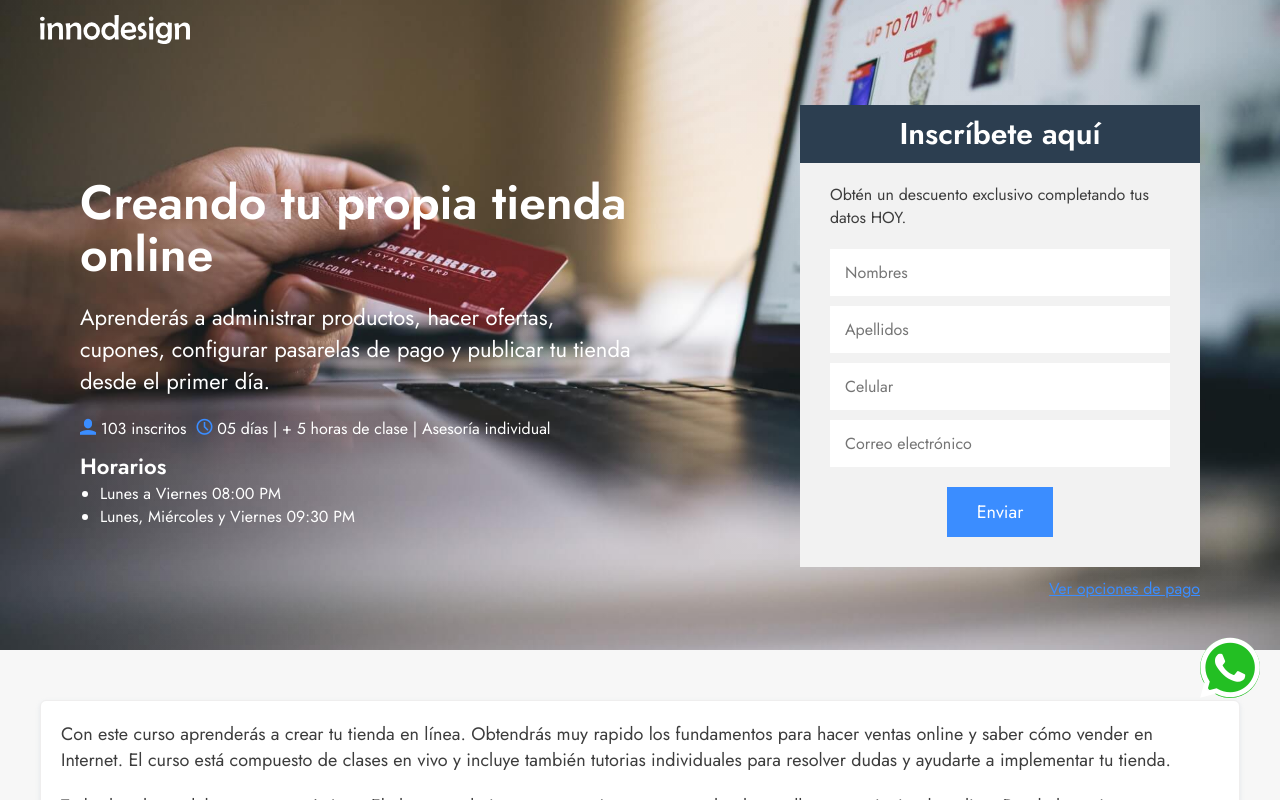
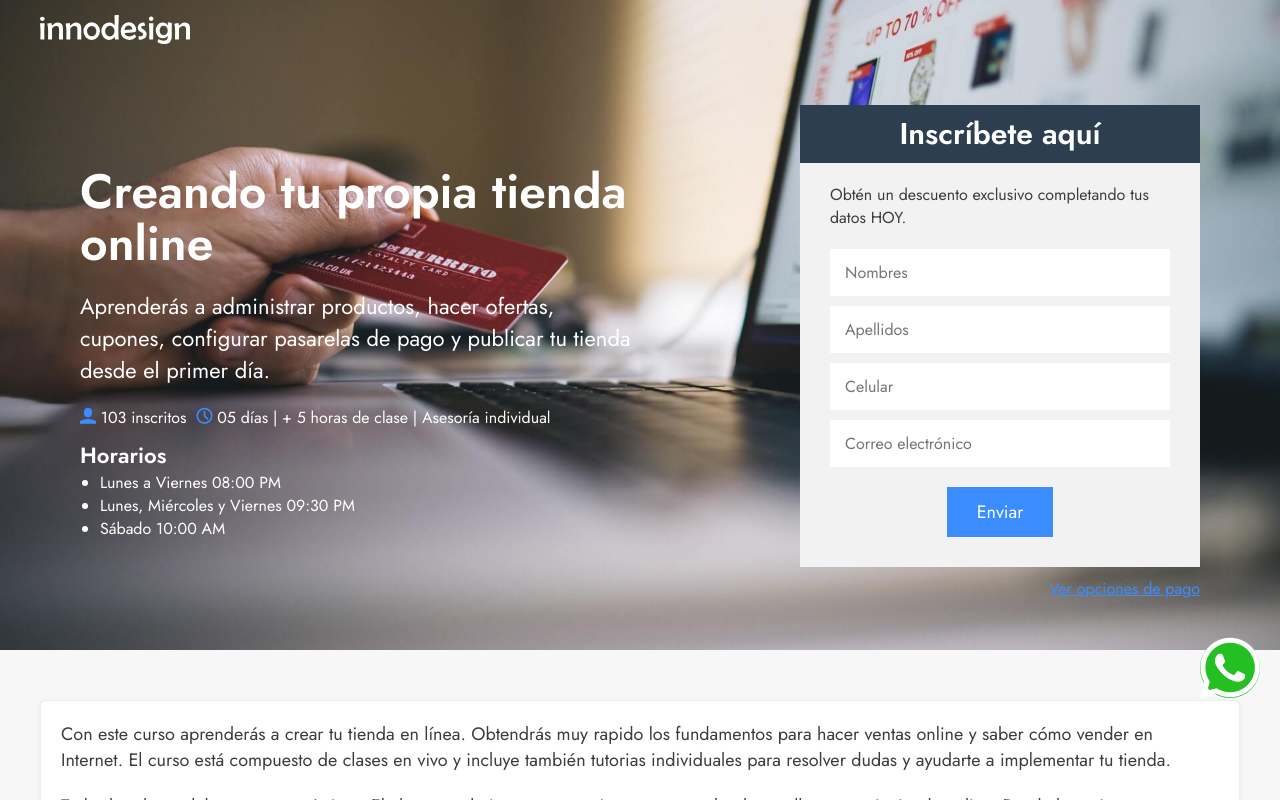
Before and after one commit to angelolev/idp, a React (Create React App) app: page /cursos/ecommerce in a window 1280 px wide. Shown: the top 800 px of the page. Built offline with nearby package versions, Linux system fonts and the light colour scheme.

Commit message:
changed course duration

```diff
--- a/src/components/commons/Courses/Course.jsx
+++ b/src/components/commons/Courses/Course.jsx
@@ -54,6 +54,7 @@ const Course = (props) => {
                 <ul>
                   <li>Lunes a Viernes 08:00 PM</li>
                   <li>Lunes, Miércoles y Viernes 09:30 PM</li>
+                  <li>Sábado 10:00 AM</li>
                 </ul>
                 {/* <button onClick={toggleModal}>
                   Cómpralo ahora por S/50.00
--- a/src/components/commons/Courses/CourseTeachers.jsx
+++ b/src/components/commons/Courses/CourseTeachers.jsx
@@ -46,13 +46,14 @@ const CourseTeacher = (props) => {
                   <span className="icon icon-user"></span> 131 inscritos
                 </small>
                 <small>
-                  <span className="icon icon-time"></span> 05 días | + 7 horas
+                  <span className="icon icon-time"></span> 05 días | + 8 horas
                   de clase | Asesoría individual
                 </small>
                 <h4>Horarios</h4>
                 <ul>
                   <li>Lunes a Viernes 08:00 PM</li>
                   <li>Lunes, Miércoles y Viernes 09:30 PM</li>
+                  <li>Sábado 10:00 AM</li>
                 </ul>
                 {/* <button onClick={toggleModal}>
                   Cómpralo ahora por S/50.00
```
